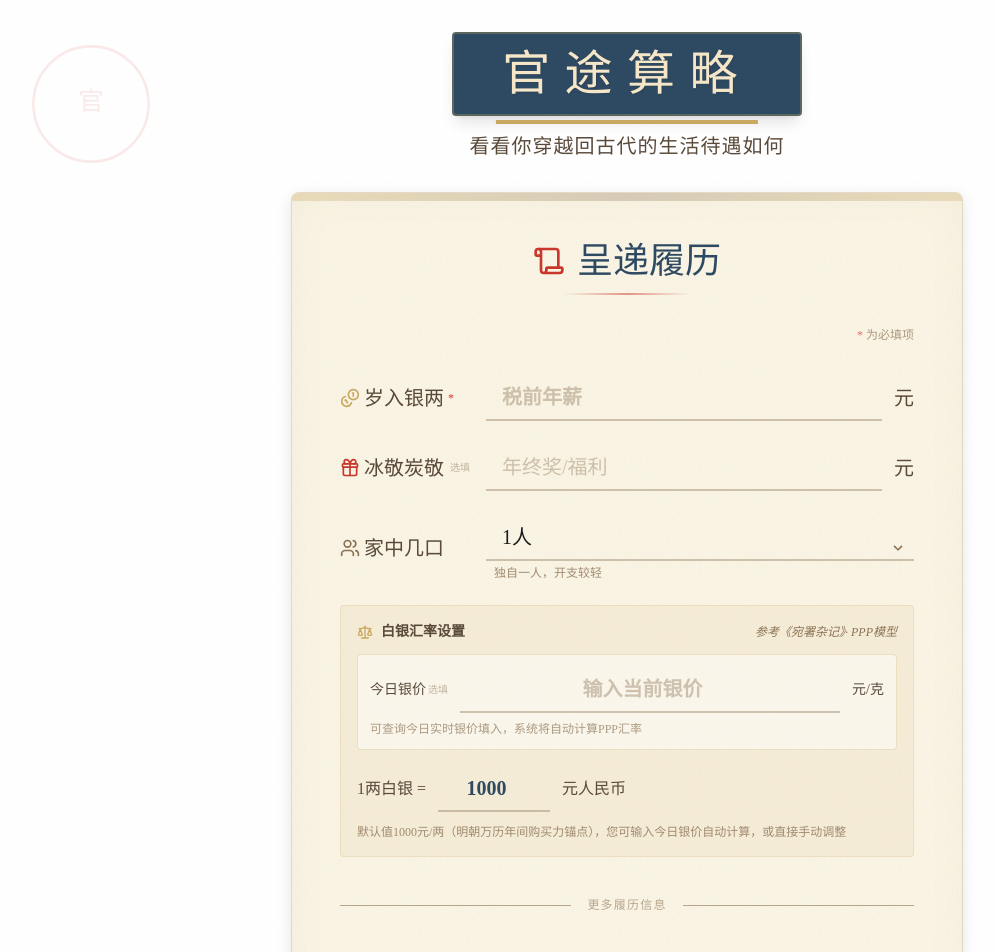
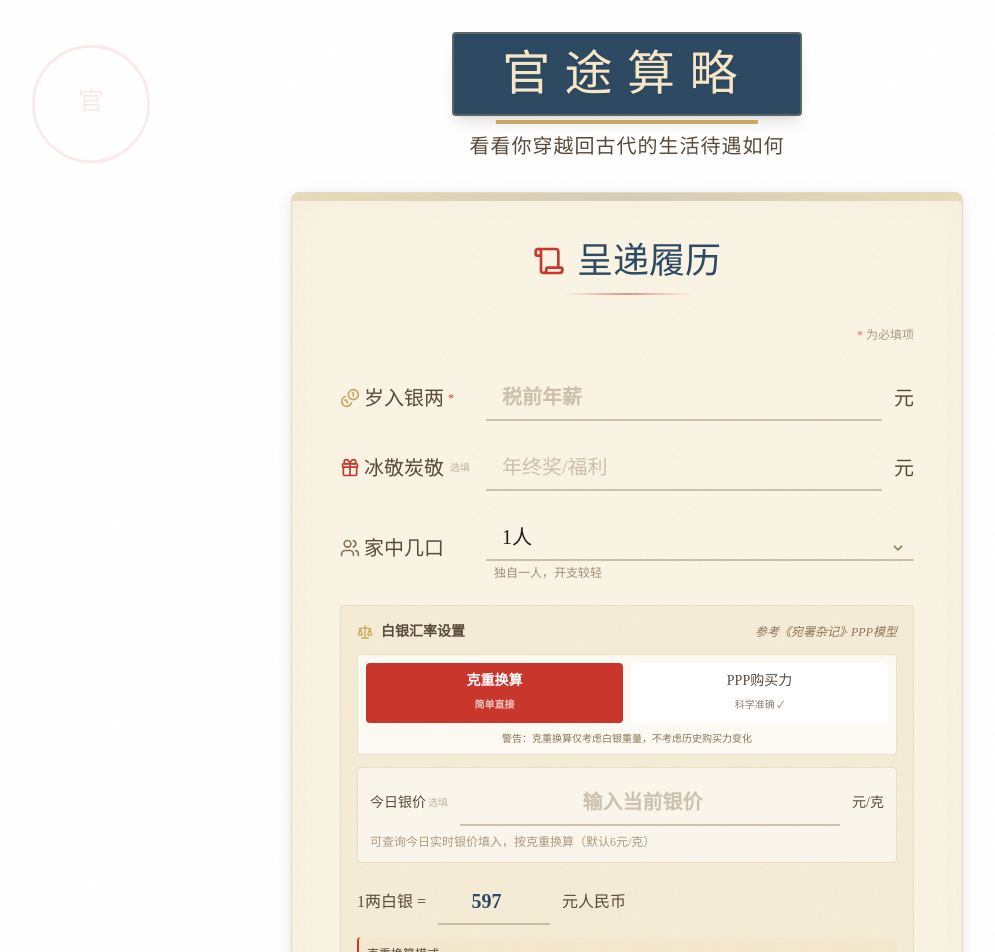
Before and after one commit to KevinYoung-Kw/calculate-your-salary, a React (Vite) app: page / in a window 1280 px wide. Shown: the top 952 px of the page, without its empty margins (13-1008 px from the left). Built offline with nearby package versions, Linux system fonts and the light colour scheme; a web font is replaced by a local one.

Commit message:
Implement calculation mode selection in InputForm for PPP and weight-based conversions. Update historical purchasing power reference value and enhance Result display based on selected mode. Adjust types to include calculation mode in UserInput.

```diff
--- a/src/sections/InputForm.tsx
+++ b/src/sections/InputForm.tsx
@@ -50,8 +50,8 @@ const OptionalMark = () => (
 // ========== 动态购买力平价模型（PPP）==========
 // 库平银标准：1两 = 37.3克
 const KUPING_SILVER_WEIGHT = 37.3;
-// 历史购买力锚点：明万历年间1两白银的购买力（约等于现代1000元人民币）
-const PPP_ANCHOR = 1000;
+// 历史购买力参考值：基于史料综合估算（参考值，非精确值）
+const PPP_ANCHOR = 600;
 // PPP混合权重：市价权重（0-1），剩余为历史购买力权重
 const MARKET_WEIGHT = 0.35;
 
@@ -102,6 +102,7 @@ const DEFAULT_FORM_DATA: UserInput = {
   bonus: 0,
   exchangeRate: 1000,
   silverPricePerGram: undefined,
+  calculationMode: 'weight',  // 默认克重换算
   familySize: 1,  // 默认1人
   workYears: '1-3',
   workEnv: 'office',
@@ -130,10 +131,20 @@ export default function InputForm({ onSubmit }: InputFormProps) {
     return calculatePPPExchangeRate(formData.silverPricePerGram);
   }, [formData.silverPricePerGram]);
 
-  // 当PPP计算结果变化时，更新汇率
-  const effectiveExchangeRate = formData.silverPricePerGram && formData.silverPricePerGram > 0
-    ? pppResult.finalRate
-    : formData.exchangeRate;
+  // 根据选择的计算模式确定有效汇率
+  const effectiveExchangeRate = useMemo(() => {
+    if (formData.calculationMode === 'weight') {
+      // 克重换算模式：使用白银克重 × 银价
+      const silverPrice = formData.silverPricePerGram || 16;
+      return Math.round(KUPING_SILVER_WEIGHT * silverPrice);
+    } else {
+      // PPP模式：使用混合加权的购买力平价汇率
+      if (formData.silverPricePerGram && formData.silverPricePerGram > 0) {
+        return pppResult.finalRate;
+      }
+      return formData.exchangeRate;
+    }
+  }, [formData.calculationMode, formData.silverPricePerGram, formData.exchangeRate, pppResult.finalRate]);
 
   // 组件挂载时检查是否有缓存数据，提示用户
   const [showCacheHint, setShowCacheHint] = useState(false);
@@ -298,7 +309,47 @@ export default function InputForm({ onSubmit }: InputFormProps) {
                   <span className="text-xs text-[#8B7355] italic">参考《宛署杂记》· PPP模型</span>
                 </div>
 
-                {/* 银价输入 - 选填 */}
+                {/* 计算模式选择 */}
+                <div className="mb-3 p-2 bg-white/70 rounded border border-[#C9A961]/30">
+                  <div className="grid grid-cols-2 gap-2">
+                    <button
+                      type="button"
+                      onClick={() => updateFormData({ ...formData, calculationMode: 'weight' })}
+                      className={`px-3 py-2 rounded text-xs sm:text-sm transition-all ${
+                        formData.calculationMode === 'weight'
+                          ? 'bg-[#C9372C] text-white font-bold'
+                          : 'bg-white text-[#5A4A3A] hover:bg-[#C9372C]/10'
+                      }`}
+                    >
+                      <div className="flex flex-col items-center gap-1">
+                        <span>克重换算</span>
+                        <span className="text-[10px] opacity-70">简单直接</span>
+                      </div>
+                    </button>
+                    <button
+                      type="button"
+                      onClick={() => updateFormData({ ...formData, calculationMode: 'ppp' })}
+                      className={`px-3 py-2 rounded text-xs sm:text-sm transition-all ${
+                        formData.calculationMode === 'ppp'
+                          ? 'bg-[#2E4A62] text-white font-bold'
+                          : 'bg-white text-[#5A4A3A] hover:bg-[#2E4A62]/10'
+                      }`}
+                    >
+                      <div className="flex flex-col items-center gap-1">
+                        <span>PPP购买力</span>
+                        <span className="text-[10px] opacity-70">科学准确 ✓</span>
+                      </div>
+                    </button>
+                  </div>
+                  <p className="text-[10px] text-[#8B7355] mt-2 text-center">
+                    {formData.calculationMode === 'weight'
+                      ? '警告：克重换算仅考虑白银重量，不考虑历史购买力变化'
+                      : '推荐：PPP购买力平价参考史料，综合估算历史购买力'}
+                  </p>
+                </div>
+
+                {/* 克重模式：显示银价输入 */}
+                {formData.calculationMode === 'weight' && (
                   <div className="mb-3 sm:mb-4 p-2 sm:p-3 bg-white/50 rounded border border-[#C9A961]/30">
                     <div className="flex flex-col sm:flex-row sm:items-center gap-2 sm:gap-3 mb-2">
                       <span className="text-[#5A4A3A] text-sm font-medium whitespace-nowrap flex items-center">
@@ -320,57 +371,106 @@ export default function InputForm({ onSubmit }: InputFormProps) {
                       <span className="text-[#5A4A3A] text-sm whitespace-nowrap">元/克</span>
                     </div>
                     <p className="text-xs text-[#8B7355] opacity-70">
-                    可查询今日实时银价填入，系统将自动计算PPP汇率
+                      可查询今日实时银价填入，按克重换算（默认6元/克）
                     </p>
                   </div>
+                )}
+
+                {/* PPP模式：显示实物购买力说明 */}
+                {formData.calculationMode === 'ppp' && (
+                  <div className="mb-3 sm:mb-4 p-2 sm:p-3 bg-[#2E4A62]/5 rounded border border-[#2E4A62]/20">
+                    <div className="text-sm text-[#5A4A3A] space-y-2">
+                      <div className="flex items-start gap-2">
+                        <span className="text-[#2E4A62] font-bold text-lg">史</span>
+                        <div className="flex-1">
+                          <p className="font-medium text-[#2E4A62]">基于《宛署杂记》史料核算</p>
+                          <p className="text-xs text-[#8B7355] mt-1">明万历二十一年至二十四年（1593-1596年）北京宛平县实录物价</p>
+                        </div>
+                      </div>
+                      <div className="pl-6 space-y-1 text-xs leading-relaxed">
+                        <p className="text-[#5A4A3A]">
+                          <span className="font-medium">史料记载：</span>白米每石（约120市斤）售银0.6-0.7两
+                        </p>
+                        <p className="text-[#5A4A3A]">
+                          <span className="font-medium">换算：</span>1两白银 ≈ 购大米约<span className="text-[#C9372C] font-bold">170-200斤</span>
+                        </p>
+                        <p className="text-[#5A4A3A]">
+                          <span className="font-medium">现代米价：</span>约2.85元/斤（2026年1月商务部数据）
+                        </p>
+                        <p className="text-[#5A4A3A]">
+                          <span className="font-medium">米价基准：</span>180斤 × 2.85元/斤 ≈ 513元
+                        </p>
+                        <p className="text-[#2E4A62] font-bold">
+                          系统采用：1两白银 = 1000元（参考估算值）
+                        </p>
+                      </div>
+                      <div className="pt-2 border-t border-[#2E4A62]/10">
+                        <p className="text-xs text-[#8B7355] italic">
+                          说明：单纯米价换算约513元。考虑到明代与现代的生活成本结构差异（住房、交通、服务等占比不同）及通货因素，系统采用600元作为综合参考值，便于理解和对比
+                        </p>
+                      </div>
+                    </div>
+                  </div>
+                )}
 
                 {/* 汇率结果显示 */}
                 <div className="flex flex-wrap items-center gap-2 sm:gap-3 mb-3">
                   <span className="text-[#5A4A3A] text-sm sm:text-base">1两白银 =</span>
                   <div className="relative">
+                    {formData.calculationMode === 'ppp' ? (
+                      // PPP模式：固定显示1000元
+                      <div className="ancient-input w-24 sm:w-28 text-center text-base sm:text-lg font-bold text-[#2E4A62] bg-[#2E4A62]/5 cursor-not-allowed">
+                        {PPP_ANCHOR}
+                      </div>
+                    ) : (
+                      // 克重模式：可编辑
                       <input
                         type="number"
                         value={effectiveExchangeRate}
                         onChange={(e) => {
-                        // 手动修改时清除银价，使用手动输入的汇率
                           updateFormData({
                             ...formData,
                             exchangeRate: Number(e.target.value) || 1000,
-                          silverPricePerGram: undefined
+                            silverPricePerGram: e.target.value ? formData.silverPricePerGram : undefined
                           });
                         }}
                         className="ancient-input w-24 sm:w-28 text-center text-base sm:text-lg font-bold text-[#2E4A62]"
                         min="1"
                       />
-                    {formData.silverPricePerGram && formData.silverPricePerGram > 0 && (
-                      <span className="absolute -top-2 -right-2 w-4 h-4 bg-[#C9372C] rounded-full flex items-center justify-center">
-                        <span className="text-white text-xs">✓</span>
-                      </span>
                     )}
                   </div>
                   <span className="text-[#5A4A3A] text-sm sm:text-base">元人民币</span>
                 </div>
 
-                {/* 动态计算说明 */}
-                {formData.silverPricePerGram && formData.silverPricePerGram > 0 ? (
+                {/* 计算说明 */}
                 <div className="text-xs text-[#5A4A3A] mt-2 sm:mt-3 p-2 bg-[#F5E6C8]/50 rounded border-l-2 border-[#C9372C]">
+                  {formData.calculationMode === 'ppp' ? (
+                    <div>
                       <p className="leading-relaxed">
-                      <span className="italic">系统依据阁下录入之银价，结合《宛署杂记》中史实进行购买力平价（PPP）校正。</span>
+                        <span className="font-medium text-[#2E4A62]">PPP购买力平价模式</span>
+                        <br />
+                        参考《宛署杂记》《醒贪简要录》等史料，综合估算购买力
                       </p>
-                    <p className="mt-1 leading-relaxed">
-                      <span className="text-[#8B7355]">
-                        基准市价：{formData.silverPricePerGram}元/克 × {KUPING_SILVER_WEIGHT}克/两 = {pppResult.marketRate}元/两
-                      </span>
+                      <p className="mt-1 font-bold text-[#C9372C]">
+                        1两白银 = {PPP_ANCHOR}元（参考值）
                       </p>
-                    <p className="mt-1 font-bold text-[#2E4A62]">
-                      最终核算：<span className="text-[#C9372C]">1两白银 ≈ {pppResult.finalRate}元人民币</span>
+                      <p className="mt-1 text-[10px] text-[#8B7355] opacity-80">
+                        基于史料中米价、工钱等指标，结合现代生活成本结构综合估算
                       </p>
                     </div>
                   ) : (
-                  <p className="text-xs text-[#8B7355] mt-2 opacity-80">
-                    默认值1000元/两（明朝万历年间购买力锚点），您可输入今日银价自动计算，或直接手动调整
+                    <div>
+                      <p className="leading-relaxed">
+                        <span className="font-medium">克重换算模式</span>
+                        <br />
+                        当前银价 {formData.silverPricePerGram || 18}元/克 × 库平银{KUPING_SILVER_WEIGHT}克/两 = {effectiveExchangeRate}元/两
                       </p>
+                      <p className="mt-1 text-[#C9372C] font-medium">
+                        ⚠️ 此模式仅考虑白银重量，未考虑购买力变化，结果可能偏差较大
+                      </p>
+                    </div>
                   )}
+                </div>
               </div>
             </div>
 
--- a/src/types/index.ts
+++ b/src/types/index.ts
@@ -5,6 +5,7 @@ export interface UserInput {
   bonus: number;                   // 年终奖（元）
   exchangeRate: number;            // 汇率：1两白银 = X元人民币（由PPP模型计算得出）
   silverPricePerGram?: number;     // 今日银价（元/克），用于PPP计算
+  calculationMode: 'ppp' | 'weight';  // 计算模式：PPP购买力平价（科学）| 克重换算（简单但不科学）
   familySize: 1 | 2 | 3 | 4 | 5 | 6 | 7 | 8;  // 家中几口人（需承担的开支人数）
 
   // 其他选项
```
Also changed, not shown: src/sections/Result.tsx (+9 -3 lines). Lines whose indentation alone changed are shown as unchanged.
